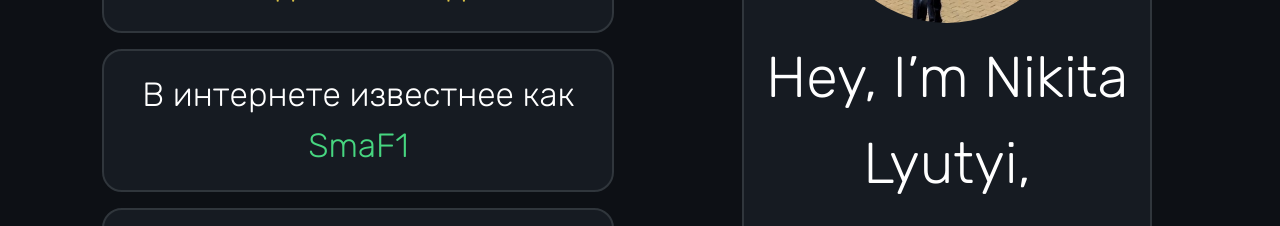
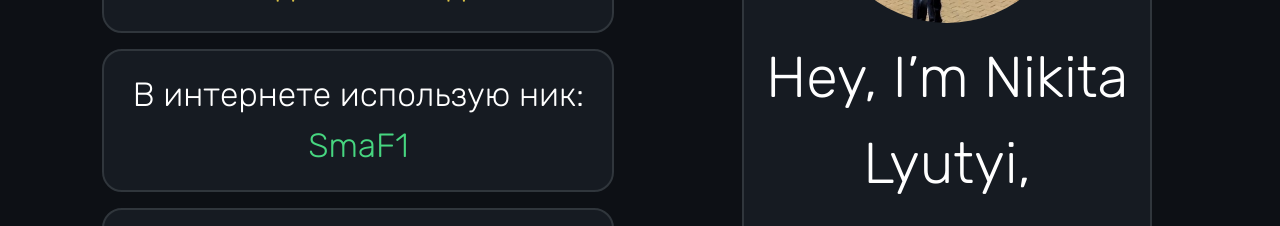
Before and after one commit to L1tDeV/Portfolio, a Next.js app: page / in a window 1280 px wide. Shown: the part 406-632 px from the top of the page. Built offline with nearby package versions, Linux system fonts and the light colour scheme.

Commit message:
Add files via upload

```diff
--- a/src/app/components/Main.js
+++ b/src/app/components/Main.js
@@ -12,7 +12,7 @@ const Block1 = () => {
 const Block2 = () => {
     return(
         <div className={styles.box}>
-            <h2>В интернете известнее как <span className={styles.box_2_txt}>SmaF1</span></h2>
+            <h2>В интернете использую ник: <span className={styles.box_2_txt}>SmaF1</span></h2>
         </div>
     )
 }
```
